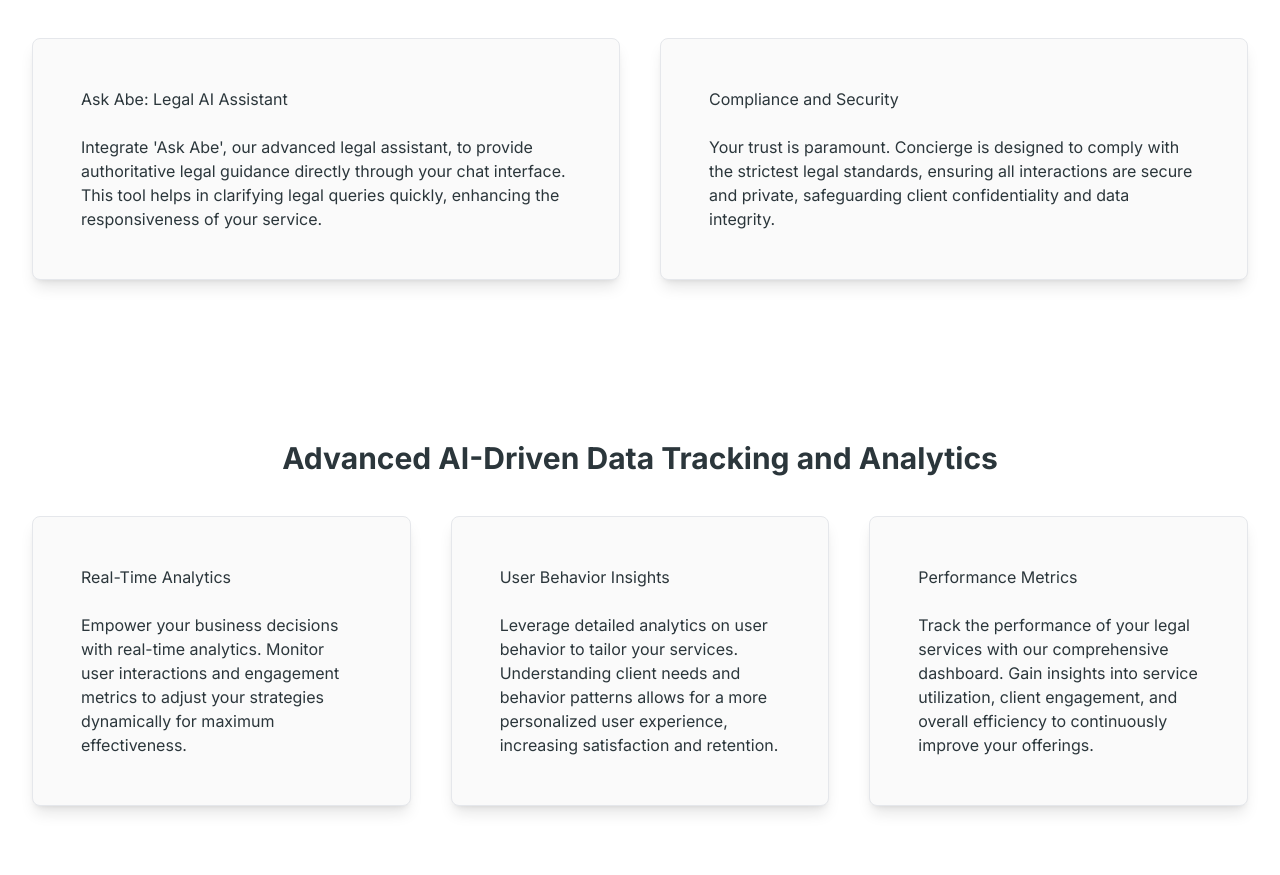
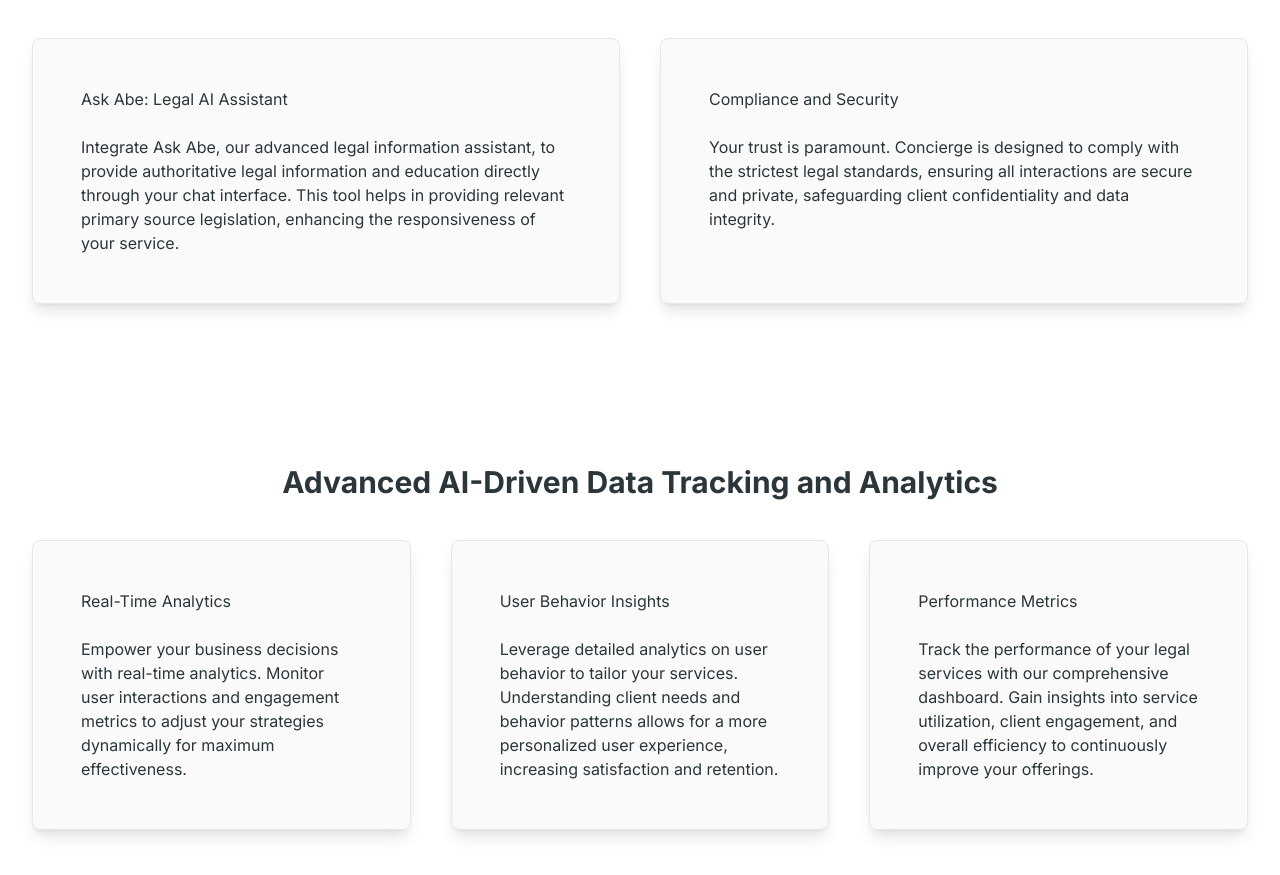
Before and after one commit to Concierge-Legal/concierge-live, a Next.js app: page / in a window 1280 px wide. Shown: the part 2360-3235 px from the top of the page. Built offline with nearby package versions, Linux system fonts and the light colour scheme.

Commit message:
shameful apostophre fix

```diff
--- a/app/page.tsx
+++ b/app/page.tsx
@@ -101,7 +101,7 @@
 											<img src="/icons/conversion.svg" alt="Conversion Icon" className="w-10 h-10" />
 										</CardHeader>
 										<CardContent>
-											Discover how Concierge enhances your website's conversion rates through advanced analytics and targeted interaction strategies:
+											Discover how Concierge enhances your website&apos;s conversion rates through advanced analytics and targeted interaction strategies:
 											<ul className="list-disc pl-5 mt-2">
 												<li>Engagement Optimization: Tailor interactions based on user behavior and preferences to increase engagement and likelihood of conversion.</li>
 												<li>Reduction in Abandonment: Implement strategies to identify and intervene in potential drop-off points, reducing cart abandonment and increasing completions.</li>
@@ -145,7 +145,7 @@
 						<div className="grid grid-cols-1 md:grid-cols-2 gap-10">
 							<Card className="bg-card text-card-foreground shadow-lg rounded-lg p-6">
 								<CardHeader>Ask Abe: Legal AI Assistant</CardHeader>
-								<CardContent>Integrate 'Ask Abe', our advanced legal assistant, to provide authoritative legal guidance directly through your chat interface. This tool helps in clarifying legal queries quickly, enhancing the responsiveness of your service.</CardContent>
+								<CardContent>Integrate Ask Abe, our advanced legal information assistant, to provide authoritative legal information and education directly through your chat interface. This tool helps in providing relevant primary source legislation, enhancing the responsiveness of your service.</CardContent>
 							</Card>
 							<Card className="bg-card text-card-foreground shadow-lg rounded-lg p-6">
 								<CardHeader>Compliance and Security</CardHeader>
```
